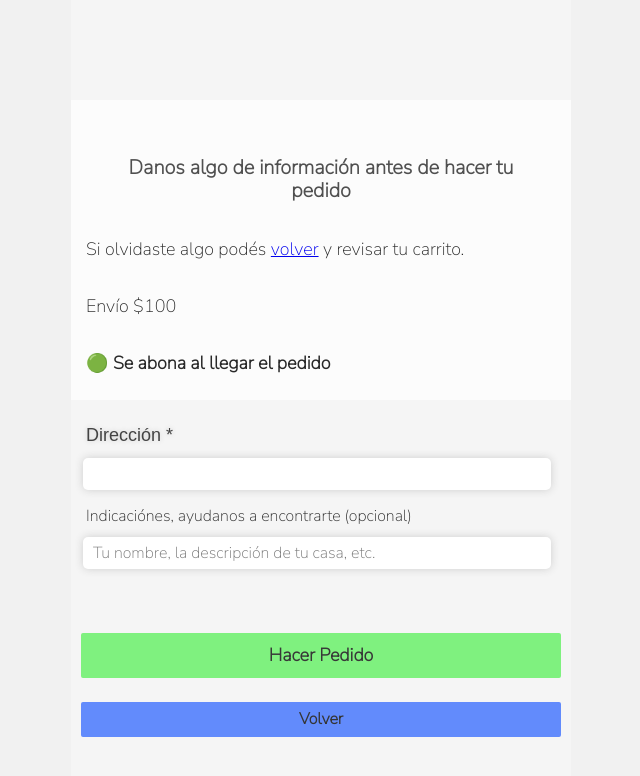
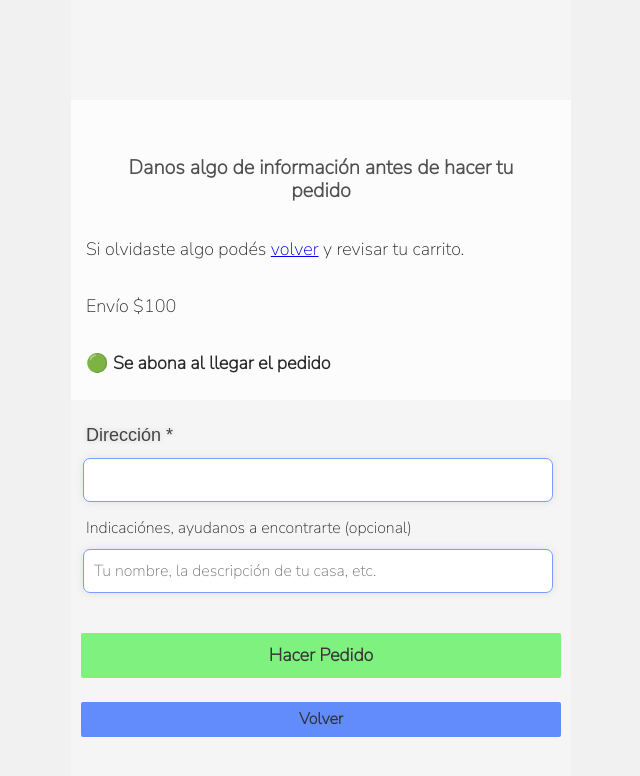
Before and after one commit to AlbanWorks/tododelivery, a Next.js app: page /pasarela in a window 1280 px wide. Shown: the top 776 px of the page, without its empty margins (319-959 px from the left). Built offline with nearby package versions, Linux system fonts and the light colour scheme.

Commit message:
puliendo estilos

```diff
--- a/components/Orders/OrdersUI.jsx
+++ b/components/Orders/OrdersUI.jsx
@@ -44,7 +44,7 @@ const GatewayUI = () => {
     }
 
     const alertInputError= ()=>{
-        DirectionRef.current.style.color = "rgb(245, 53, 53)"
+        DirectionRef.current.style.color = "rgb(255, 113, 113)"
         setDirectionTitle("Coloque una dirección válida 🢃")
         setTimeout(() => {
             if(DirectionRef.current !== null) DirectionRef.current.style.color = "rgb(68, 68, 68)"
--- a/components/Orders/OrdersUI.module.css
+++ b/components/Orders/OrdersUI.module.css
@@ -31,16 +31,17 @@
 .InputText{
     outline: none;
     border:none;
-    height: 30px;
-    border-radius: 5px;
+    height: 40px;
+    border-radius: 7px;
     width: 95%;
     max-width: 600px;
     margin:2px;
     padding-left: 10px;
-    box-shadow: 0 0 8px rgb(206, 206, 206);
+    border: 1px solid rgb(123, 157, 253);
+    box-shadow: 0 0 8px rgb(223, 223, 223);
 }
 .InputText:focus{
-    box-shadow: 0 0 6px rgb(148, 148, 148);
+    box-shadow: 0 0 6px rgb(163, 163, 163);
 }
 .Botonera{
     display: flex;
```
